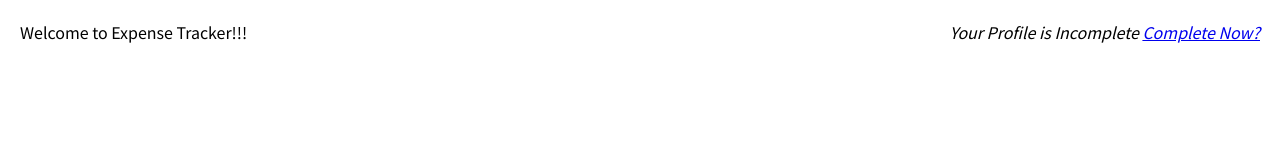
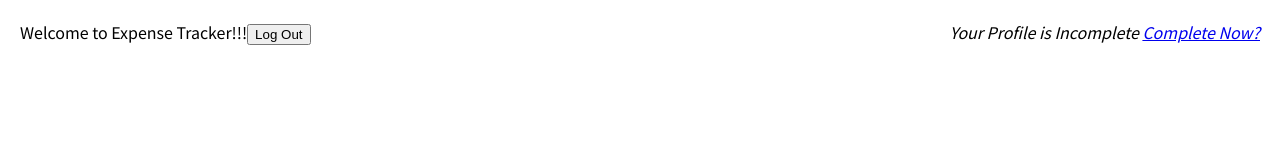
Before and after one commit to Zuber-GitHub/My_Expense_Tracker, a React (Create React App) app: page /Welcome in a window 1280 px wide. Shown: the top 160 px of the page. Built offline with nearby package versions, Linux system fonts and the light colour scheme.

Commit message:
LogOut Feature Added

```diff
--- a/src/components/Pages/Welcome.js
+++ b/src/components/Pages/Welcome.js
@@ -1,6 +1,12 @@
-import { Link } from "react-router-dom";
+import { Link, useHistory } from "react-router-dom";
 import './Welcome.css'
 const Welcome = (props) => {
+    const history  = useHistory();
+    function logoutHandler(){
+        localStorage.clear();
+        history.replace('/Login')
+
+    };
     return(
         <>
     <div className="header">
@@ -9,6 +15,7 @@ const Welcome = (props) => {
     </div>
     <div className="profileButton">Your Profile is Incomplete <Link to='/profile'>Complete Now?</Link></div>
     </div>
+    <button onClick={logoutHandler}>Log Out</button>
     </>
     )
 }
```
